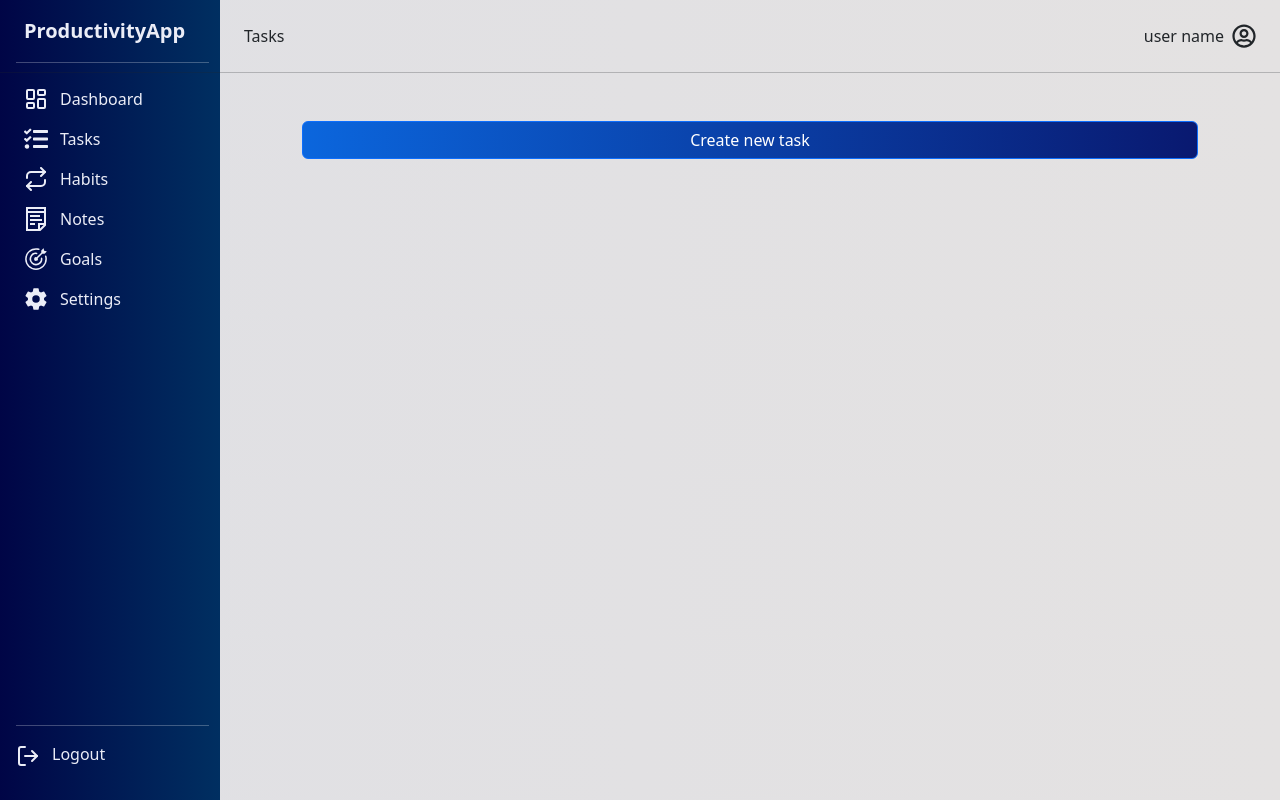
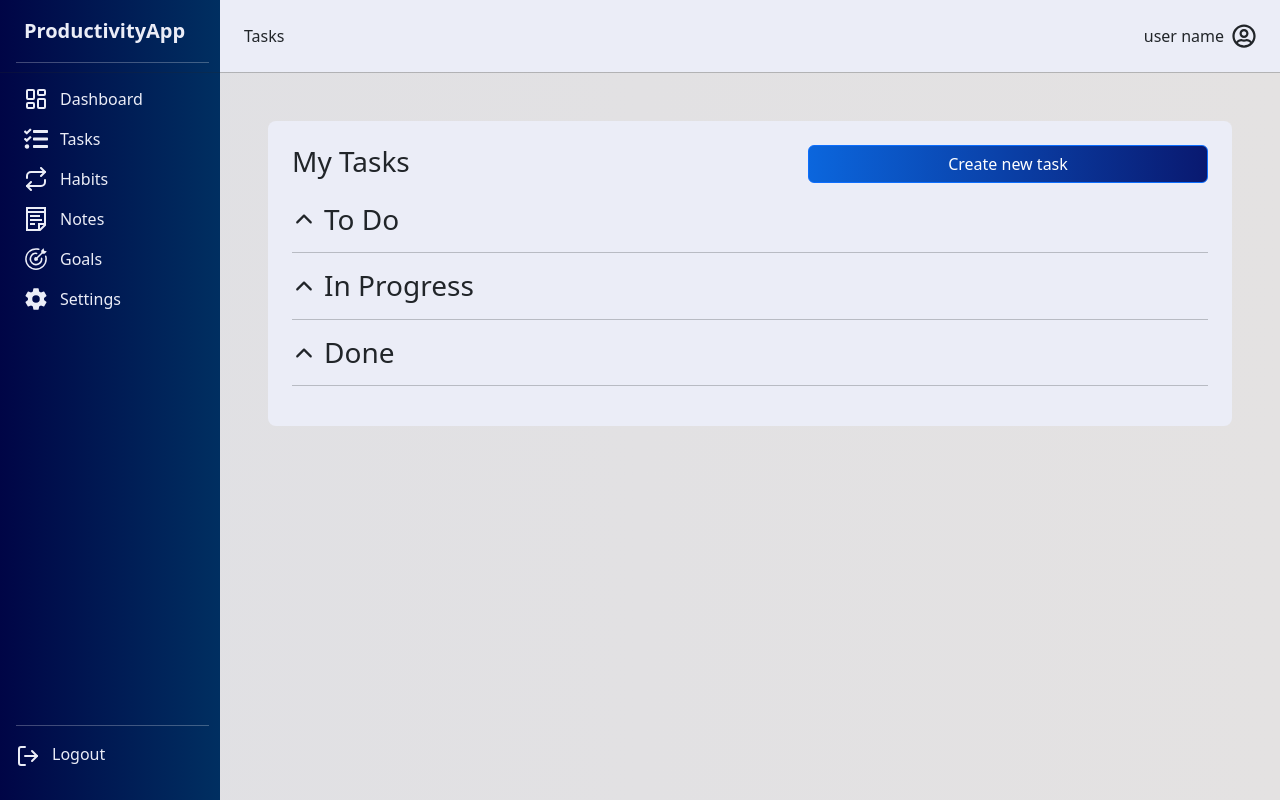
Before and after one commit to bartusrm7/ProductivityApp, a React (Vite) app in the folder Frontend/: page /tasks in a window 1280 px wide. Built offline with nearby package versions, Linux system fonts and the light colour scheme; sample sign-in values are in the browser's storage.

Commit message:
separate task lists at components

```diff
--- a/Frontend/src/components/dashboard/Dashboard.tsx
+++ b/Frontend/src/components/dashboard/Dashboard.tsx
@@ -1,4 +1,3 @@
-import { Container } from "react-bootstrap";
 import Sidebar from "../navigation/Sidebar";
 import NavbarMenu from "../navigation/NavbarMenu";
 
@@ -7,7 +6,6 @@ export default function Dashboard() {
 		<>
 			<Sidebar />
 			<NavbarMenu pageName={"Dashboard"} />
-			<Container></Container>
 		</>
 	);
 }
--- a/Frontend/src/components/tasks/CreateTask.tsx
+++ b/Frontend/src/components/tasks/CreateTask.tsx
@@ -41,7 +41,7 @@ export default function CreateTask({ show, handleOpenModal, handleCloseModal })
 
 	return (
 		<div className='create-tasks'>
-			<Button className='custom-btn w-100' onClick={handleOpenModal}>
+			<Button className='create-tasks__create-btn custom-btn' onClick={handleOpenModal}>
 				Create new task
 			</Button>
 
--- a/Frontend/src/components/tasks/Tasks.tsx
+++ b/Frontend/src/components/tasks/Tasks.tsx
@@ -1,8 +1,10 @@
-import { Col, Container, Row } from "react-bootstrap";
 import NavbarMenu from "../navigation/NavbarMenu";
 import Sidebar from "../navigation/Sidebar";
 import CreateTask from "./CreateTask";
 import { useState } from "react";
+import TasksToDo from "./TasksToDo";
+import TasksInProgress from "./TasksInProgress";
+import TasksDone from "./TasksDone";
 
 export default function Tasks() {
 	const [showModal, setShowModal] = useState(false);
@@ -14,14 +16,19 @@ export default function Tasks() {
 		<>
 			<Sidebar />
 			<NavbarMenu pageName={"Tasks"} />
-			<Container className='tasks mt-5'>
-				<Col>
-					<CreateTask show={showModal} handleOpenModal={handleOpenModal} handleCloseModal={handleCloseModal} />
-				</Col>
-                <Row>
-
-                </Row>
-			</Container>
+			<div className='m-5'>
+				<div className='tasks rounded-3'>
+					<div className='p-4'>
+						<div className='d-flex justify-content-between'>
+							<h3>My Tasks</h3>
+							<CreateTask show={showModal} handleOpenModal={handleOpenModal} handleCloseModal={handleCloseModal} />
+						</div>
+						<TasksToDo />
+						<TasksInProgress />
+						<TasksDone />
+					</div>
+				</div>
+			</div>
 		</>
 	);
 }
--- /dev/null
+++ b/Frontend/src/components/tasks/TasksDone.tsx
@@ -0,0 +1,20 @@
+import { IoIosArrowUp } from "react-icons/io";
+
+export default function TasksDone() {
+	return (
+		<div>
+			<div className='my-3'>
+				<div>
+					<div>
+						<div className='d-flex align-items-center'>
+							<IoIosArrowUp size={24} />
+							<h3 className='ms-2 mb-0'>Done</h3>
+						</div>
+						<hr />
+					</div>
+					<div></div>
+				</div>
+			</div>
+		</div>
+	);
+}
--- /dev/null
+++ b/Frontend/src/components/tasks/TasksInProgress.tsx
@@ -0,0 +1,20 @@
+import { IoIosArrowUp } from "react-icons/io";
+
+export default function TasksInProgress() {
+	return (
+		<div>
+			<div className='my-3'>
+				<div>
+					<div>
+						<div className='d-flex align-items-center'>
+							<IoIosArrowUp size={24} />
+							<h3 className='ms-2 mb-0'>In Progress</h3>
+						</div>
+						<hr />
+					</div>
+					<div></div>
+				</div>
+			</div>
+		</div>
+	);
+}
--- /dev/null
+++ b/Frontend/src/components/tasks/TasksToDo.tsx
@@ -0,0 +1,20 @@
+import { IoIosArrowUp } from "react-icons/io";
+
+export default function TasksToDo() {
+	return (
+		<div>
+			<div className='my-3'>
+				<div>
+					<div>
+						<div className='d-flex align-items-center'>
+							<IoIosArrowUp size={24} />
+							<h3 className='ms-2 mb-0'>To Do</h3>
+						</div>
+						<hr />
+					</div>
+					<div></div>
+				</div>
+			</div>
+		</div>
+	);
+}
--- a/Frontend/src/styles/components/navigation/navbar-menu.scss
+++ b/Frontend/src/styles/components/navigation/navbar-menu.scss
@@ -2,6 +2,7 @@
 @use "../../mixins" as *;
 
 .navbar-menu {
+	background-color: $white;
 	@include min-width(1200px) {
 		margin-left: 220px;
 	}
--- a/Frontend/src/styles/components/navigation/sidebar.scss
+++ b/Frontend/src/styles/components/navigation/sidebar.scss
@@ -6,8 +6,6 @@
 	left: 0;
 	width: 220px;
 	background: $dark-blue;
-	@include min-width(1200px) {
-	}
 	hr {
 		color: white;
 	}
--- a/Frontend/src/styles/components/task-styles/create-tasks.scss
+++ b/Frontend/src/styles/components/task-styles/create-tasks.scss
@@ -2,7 +2,12 @@
 @use "../../mixins" as *;
 
 .create-tasks {
-	@include min-width(1200px) {
-		margin-left: 220px;
+	&__create-btn {
+		@include min-max-width(768px, 1200px) {
+			width: 300px;
+		}
+		@include min-width(1200px) {
+			width: 400px;
+		}
 	}
 }
--- a/Frontend/src/styles/components/task-styles/tasks.scss
+++ b/Frontend/src/styles/components/task-styles/tasks.scss
@@ -2,4 +2,8 @@
 @use "../../mixins" as *;
 
 .tasks {
+	background-color: $white;
+	@include min-width(1200px) {
+		margin-left: 220px;
+	}
 }
```
